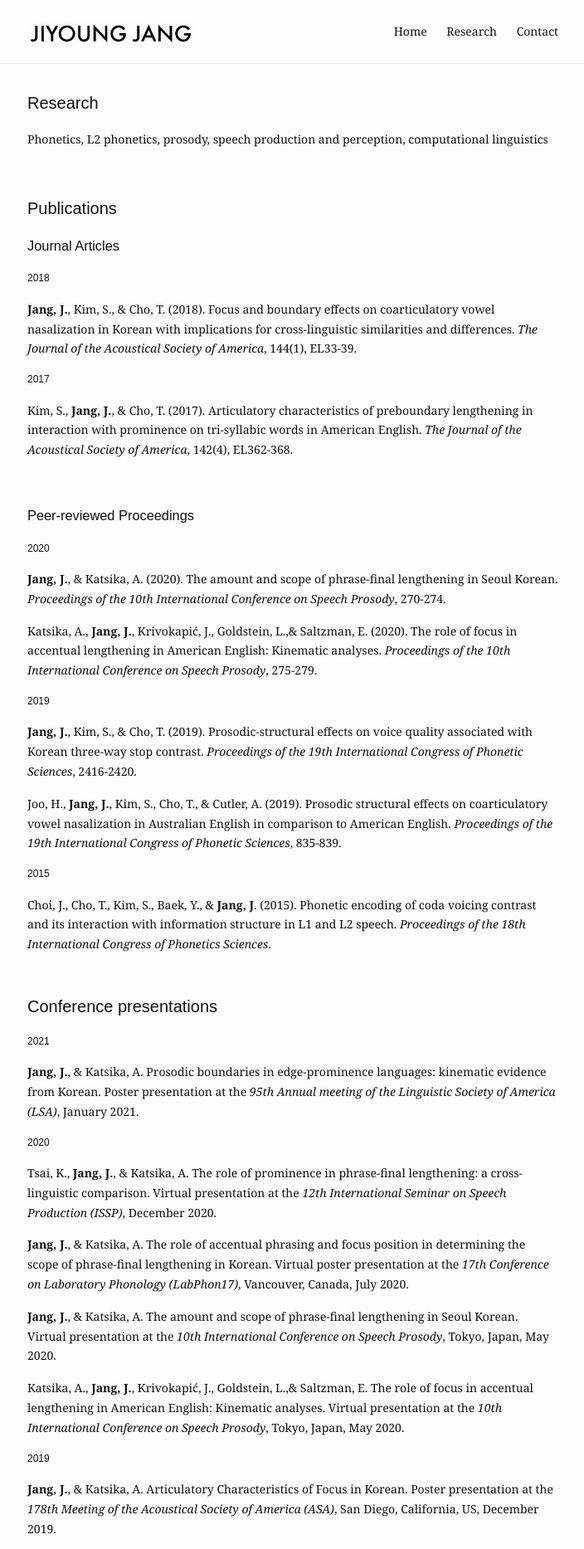
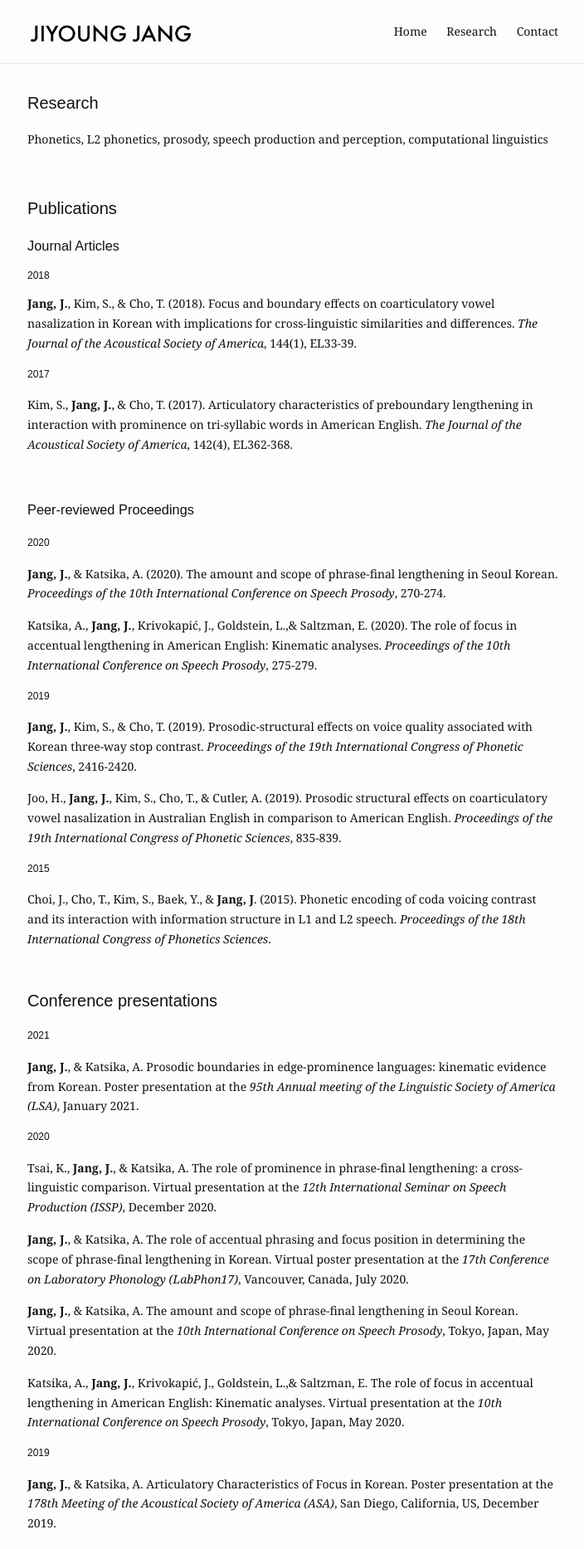
Before and after one commit to jiyoungj/jiyoungj.github.io, a Jekyll site: the page built from research.md, in a window 1280 px wide. Shown: the top 1867 px of the page at 83% size, without its empty margins (287-991 px from the left). Built offline with Jekyll 4.4.1, drawn with Linux system fonts in a browser that asks for light colours.

Commit message:
Update research.md

```diff
--- a/research.md
+++ b/research.md
@@ -13,7 +13,7 @@ Phonetics, L2 phonetics, prosody, speech production and perception, computationa
 
  <h3>Journal Articles</h3>
 
-  <h4>2018</h4>
+  <div class="small-space"><h4>2018</h4></div>
    <b>Jang, J.</b>, Kim, S., & Cho, T. (2018). Focus and boundary effects on coarticulatory vowel nasalization in Korean with implications for cross-linguistic similarities and differences. <em>The Journal of the Acoustical Society of America</em>, 144(1), EL33-39.
 
   <h4>2017</h4>
```
